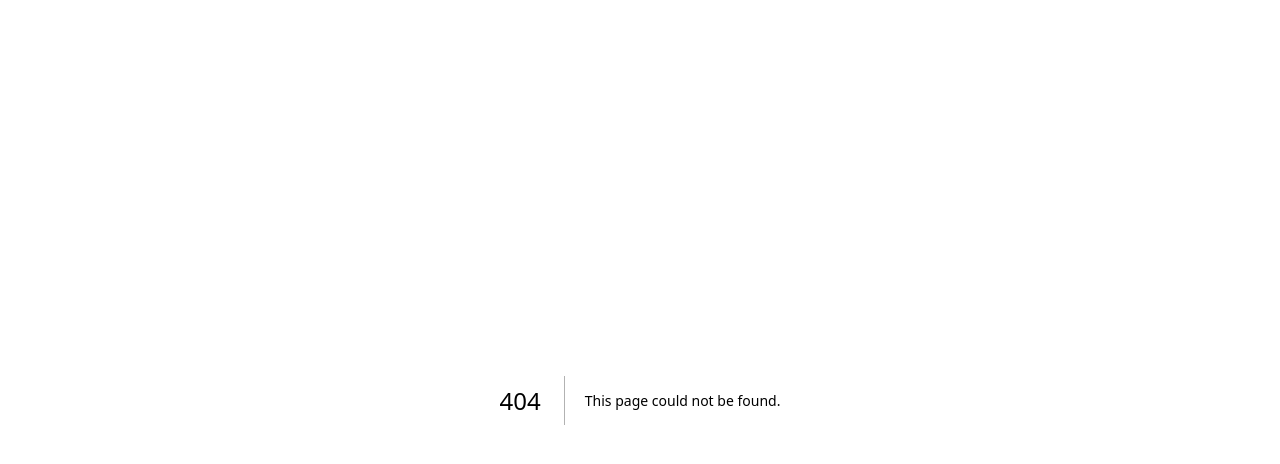
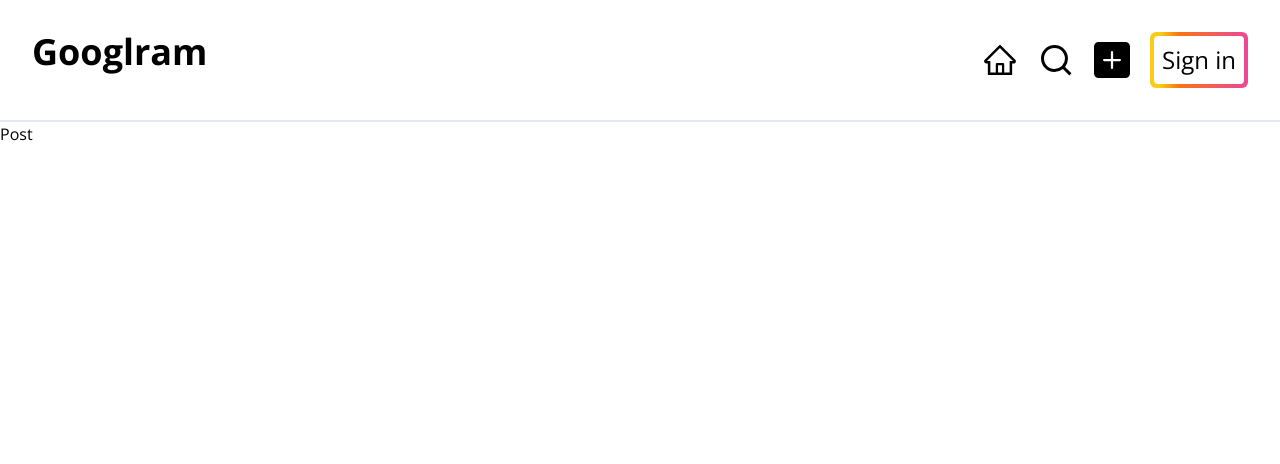
Before and after one commit to Globalkmaria/googleram, a Next.js app: page /post in a window 1280 px wide. Before the commit this address had no page. Shown: the top 464 px of the page. Built offline with nearby package versions, Linux system fonts and the light colour scheme.

Commit message:
Add : Nav

```diff
--- /dev/null
+++ b/src/app/component/Main.tsx
@@ -0,0 +1,7 @@
+import React from "react";
+
+function Main({ children }: { children: React.ReactNode }) {
+  return <div className="absolute top-[122px]">{children}</div>;
+}
+
+export default Main;
--- /dev/null
+++ b/src/app/component/Nav.tsx
@@ -0,0 +1,28 @@
+"use client";
+
+import Link from "next/link";
+import { Routes } from "./routes";
+
+function Nav() {
+  return (
+    <div className="z-10 flex justify-between p-8 fixed top-0 w-full border-slate-200 border-b-2 bg-white">
+      <Link href="/" className="text-4xl font-bold ">
+        Googlram
+      </Link>
+
+      <div className="flex gap-5 items-center">
+        {Routes.map((Route, index) => (
+          <Route key={index} />
+        ))}
+        <Link
+          href="/signup"
+          className="text-2xl bg-gradient-to-r from-yellow-400 from-10% via-orange-500 via-30% to-pink-500 px-1 py-1 rounded-md"
+        >
+          <div className="p-2 bg-white rounded">Sign in</div>
+        </Link>
+      </div>
+    </div>
+  );
+}
+
+export default Nav;
--- /dev/null
+++ b/src/app/component/routes.tsx
@@ -0,0 +1,56 @@
+"use client";
+
+import Link from "next/link";
+import { usePathname } from "next/navigation";
+
+import { IconType } from "react-icons";
+import { AiOutlineHome } from "react-icons/ai";
+import { AiFillHome } from "react-icons/ai";
+import { BsPlusSquare } from "react-icons/bs";
+import { BsPlusSquareFill } from "react-icons/bs";
+import { RiSearchLine } from "react-icons/ri";
+import { RiSearchFill } from "react-icons/ri";
+
+const routesData: RouteIcons[] = [
+  {
+    path: "/",
+    defaultIcon: AiOutlineHome,
+    filledIcon: AiFillHome,
+    title: "Home",
+  },
+  {
+    path: "/search",
+    defaultIcon: RiSearchLine,
+    filledIcon: RiSearchFill,
+    title: "Search",
+  },
+  {
+    path: "/post",
+    defaultIcon: BsPlusSquare,
+    filledIcon: BsPlusSquareFill,
+    title: "Post",
+  },
+];
+
+export const Routes = routesData.map((route) => RouteIcons(route));
+
+type RouteIcons = {
+  path: string;
+  defaultIcon: IconType;
+  filledIcon: IconType;
+  title: string;
+};
+
+function RouteIcons({ path, title, defaultIcon, filledIcon }: RouteIcons) {
+  const Component = () => {
+    const pathname = usePathname();
+    const Icon = pathname === path ? filledIcon : defaultIcon;
+
+    return (
+      <Link href={path} title={title} className="text-4xl">
+        <Icon />
+      </Link>
+    );
+  };
+  return Component;
+}
--- a/src/app/layout.tsx
+++ b/src/app/layout.tsx
@@ -1,3 +1,5 @@
+import Main from "./component/Main";
+import Nav from "./component/Nav";
 import "./globals.css";
 import { Open_Sans } from "next/font/google";
 
@@ -15,7 +17,10 @@ export default function RootLayout({
 }) {
   return (
     <html lang="en" className={open_Sans.className}>
-      <body>{children}</body>
+      <body>
+        <Nav />
+        <Main>{children}</Main>
+      </body>
     </html>
   );
 }
--- a/src/app/page.tsx
+++ b/src/app/page.tsx
@@ -1,3 +1,3 @@
 export default function Home() {
-  return <h1>H1</h1>;
+  return <h1 className="">Home</h1>;
 }
--- /dev/null
+++ b/src/app/post/page.tsx
@@ -0,0 +1,7 @@
+import React from "react";
+
+function Page() {
+  return <div>Post</div>;
+}
+
+export default Page;
--- /dev/null
+++ b/src/app/search/page.tsx
@@ -0,0 +1,7 @@
+import React from "react";
+
+function Page() {
+  return <div>Page</div>;
+}
+
+export default Page;
--- /dev/null
+++ b/src/app/signup/page.tsx
@@ -0,0 +1,7 @@
+import React from "react";
+
+function Page() {
+  return <div>Sign up</div>;
+}
+
+export default Page;
```
